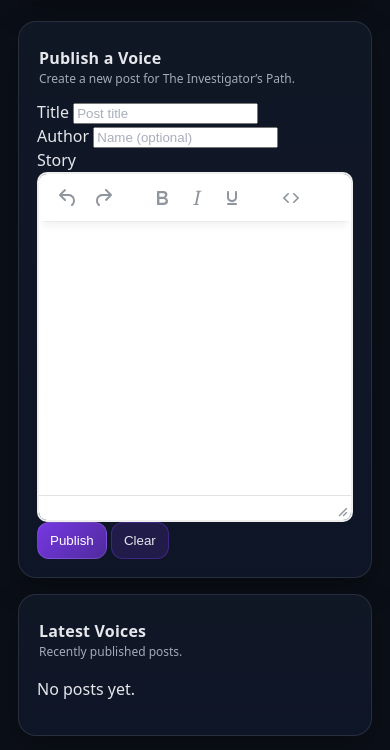
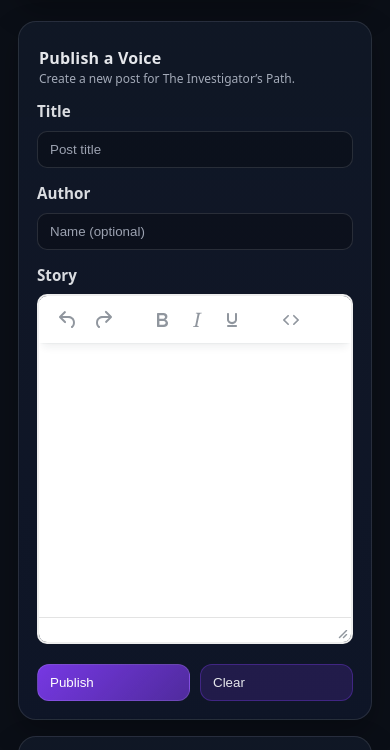
Before and after one commit to Proudyoungone/Cornerstone-DFIR-Community, a plain HTML site: page voices.html in a window 390 px wide. Shown: the part 637-1387 px from the top of the page. Drawn offline with Linux system fonts and the light colour scheme.

Commit message:
Add styles for voices form and feed
Added styles for voices form and latest voices feed.

```diff
--- a/assets/css/styles.css
+++ b/assets/css/styles.css
@@ -352,3 +352,66 @@ html[data-theme="light"] input::placeholder{color: rgba(71,85,105,.9)}
 @media (max-width: 640px){
   .res-grid{ grid-template-columns: 1fr; }
 }
+
+/* Voices page polish */
+.voices-form{
+  display:grid;
+  grid-template-columns: 1fr 1fr;
+  gap: 14px 16px;
+  align-items:start;
+}
+
+.voices-form .field{ display:flex; flex-direction:column; gap:8px; }
+.voices-form .field.full{ grid-column: 1 / -1; }
+
+.voices-form label{
+  font-weight: 700;
+  font-size: 0.95rem;
+  opacity: .95;
+}
+
+.voices-form input{
+  width: 100%;
+  padding: 10px 12px;
+  border-radius: 10px;
+  border: 1px solid rgba(255,255,255,.12);
+  background: rgba(0,0,0,.25);
+  color: inherit;
+}
+
+.voices-form .actions{
+  grid-column: 1 / -1;
+  display:flex;
+  gap: 10px;
+  justify-content:flex-end;
+  padding-top: 6px;
+}
+
+/* Latest voices styling */
+.voices-feed{ display:flex; flex-direction:column; gap: 12px; }
+
+.voice-post{
+  border: 1px solid rgba(255,255,255,.10);
+  background: rgba(0,0,0,.18);
+  border-radius: 14px;
+  padding: 14px 14px 12px;
+}
+
+.voice-post h3{ margin: 0 0 6px; }
+.voice-post .meta{
+  display:flex;
+  gap:10px;
+  opacity:.8;
+  font-size: .9rem;
+  margin-bottom: 10px;
+}
+
+.voice-post .content :first-child{ margin-top: 0; }
+.voice-post .content :last-child{ margin-bottom: 0; }
+
+/* Responsive */
+@media (max-width: 820px){
+  .voices-form{ grid-template-columns: 1fr; }
+  .voices-form .actions{ justify-content:stretch; }
+  .voices-form .actions .btn{ flex:1; }
+}
```
